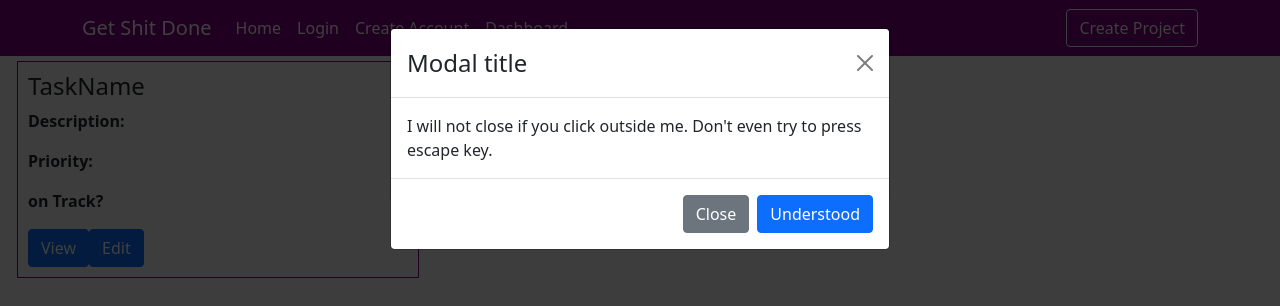
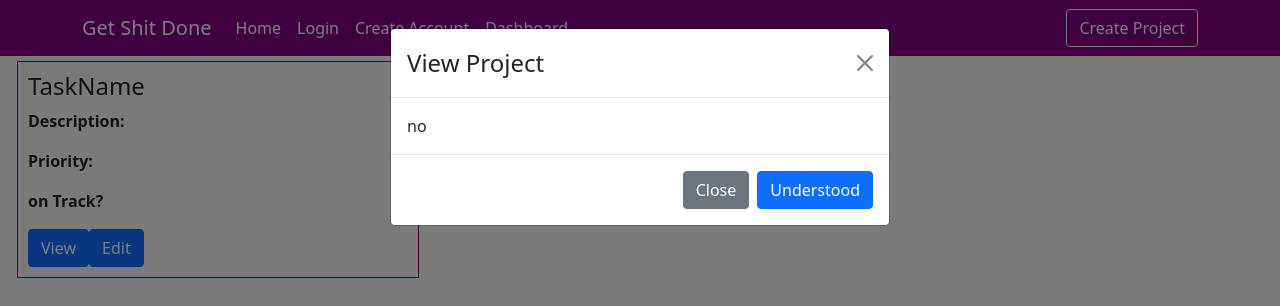
Before and after one commit to alsalmiw/get-hitDoneReact, a React (Create React App) app: page /login in a window 1280 px wide. Both pictures are taken after a click on the button "View". Shown: the top 306 px of the page. Built offline with nearby package versions, Linux system fonts and the light colour scheme.

Commit message:
added stuff to modal

```diff
--- a/src/Pages/Dashboard.js
+++ b/src/Pages/Dashboard.js
@@ -4,11 +4,22 @@ import {Container, Modal, Button} from "react-bootstrap"
 export default function Dashboard() {
 
   const [show, setShow] = useState(false);
+  const [isEdit, setIsEdit]=useState(false);
 
   const handleViewClose = () => setShow(false);
-  const handleViewShow = () => setShow(true);
+  const handleViewShow = () =>
+  {
+    setShow(true);
+    setIsEdit(false);
+  }
+
+
   const handleEditClose = () => setShow(false);
-  const handleEditShow = () => setShow(true);
+  const handleEditShow = () =>
+  {
+    setShow(true);
+    setIsEdit(true);
+  }
 
   return (
     <>
@@ -45,10 +56,22 @@ export default function Dashboard() {
         keyboard={false}
       >
         <Modal.Header closeButton>
-          <Modal.Title>Task Title</Modal.Title>
+          <Modal.Title>{isEdit?'Edit Project':'View Project'}</Modal.Title>
         </Modal.Header>
         <Modal.Body>
 
+          {
+            isEdit?
+
+            //yes
+
+            "yes"
+
+            :
+
+            //no
+            "no"
+          }
         </Modal.Body>
         <Modal.Footer>
           <Button variant="secondary" onClick={handleViewClose}>
@@ -60,14 +83,14 @@ export default function Dashboard() {
 
     {/* EDIT */}
 
-      <Modal
+      {/* <Modal
         show={show}
         onHide={handleEditClose}
         backdrop="static"
         keyboard={false}
       >
         <Modal.Header closeButton>
-          <Modal.Title>Modal title</Modal.Title>
+          <Modal.Title>Edit Model</Modal.Title>
         </Modal.Header>
         <Modal.Body>
           I will not close if you click outside me. Don't even try to press
@@ -80,6 +103,7 @@ export default function Dashboard() {
           <Button variant="primary">Understood</Button>
         </Modal.Footer>
       </Modal>
+    </> */}
     </>
     </>
   )
```
